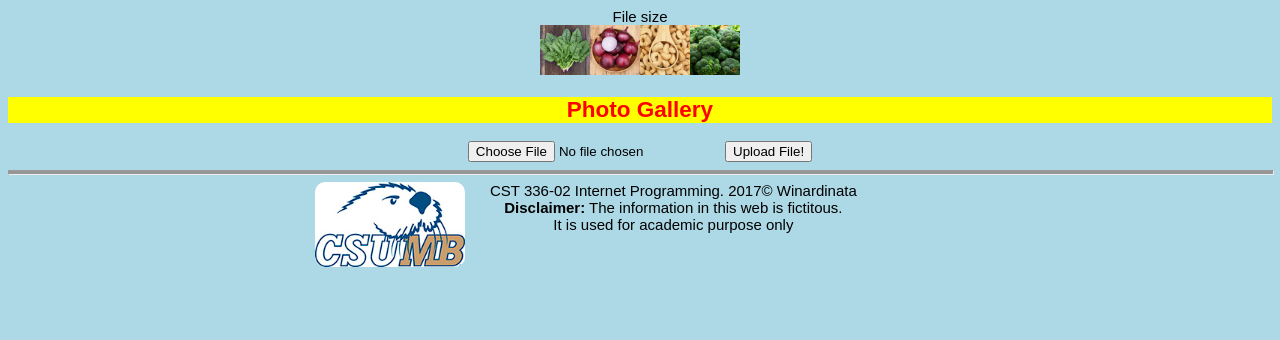
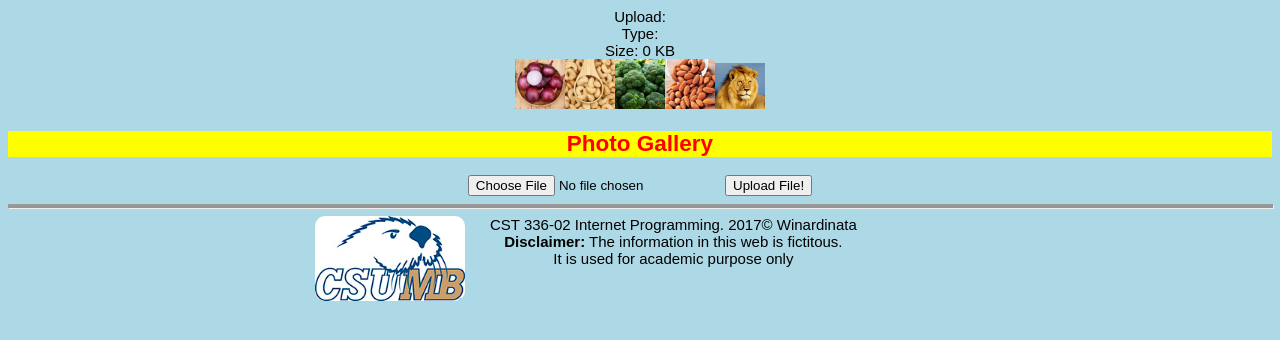
Before and after one commit to wina8757/Web-Design-Project, a PHP site: page /labs/lab10/index.php in a window 1280 px wide. Shown: the top 340 px of the page. Run offline with PHP 8.4, Linux system fonts and the light colour scheme; data that the repository does not hold is empty; some libraries are stand-ins or nearby versions.

Commit message:
adding lab10

```diff
--- a/labs/lab10/index.php
+++ b/labs/lab10/index.php
@@ -5,7 +5,9 @@
 
   function go() {
       echo "<div id='images'>";
-      echo "File size " . $_FILES['myFile']['size'];
+      echo "Upload: " . $_FILES["myFile"]["name"] . "<br>";
+      echo "Type: " . $_FILES["myFile"]["type"] . "<br>";
+      echo "Size: " . ($_FILES['myFile']['size'] / 1024) . " KB";
 
       if (($_FILES["myFile"]["size"]) < 1000000) {
         move_uploaded_file($_FILES["myFile"]["tmp_name"], "gallery/" . $_FILES["myFile"]["name"] );
```
Also changed, not shown: labs/lab10/gallery/alex.jpg (added), labs/lab10/gallery/almond.jpg (added), labs/lab10/gallery/spinach.jpg (deleted).
